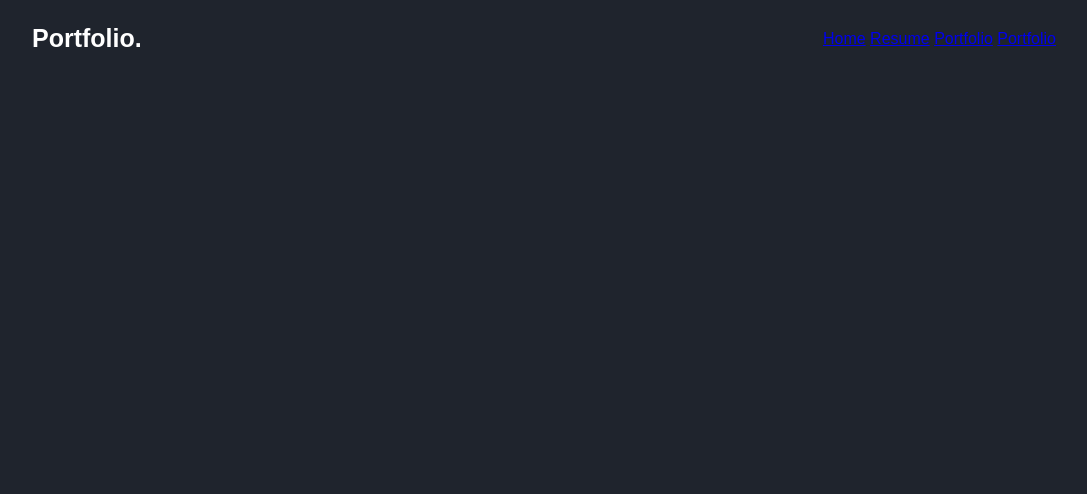
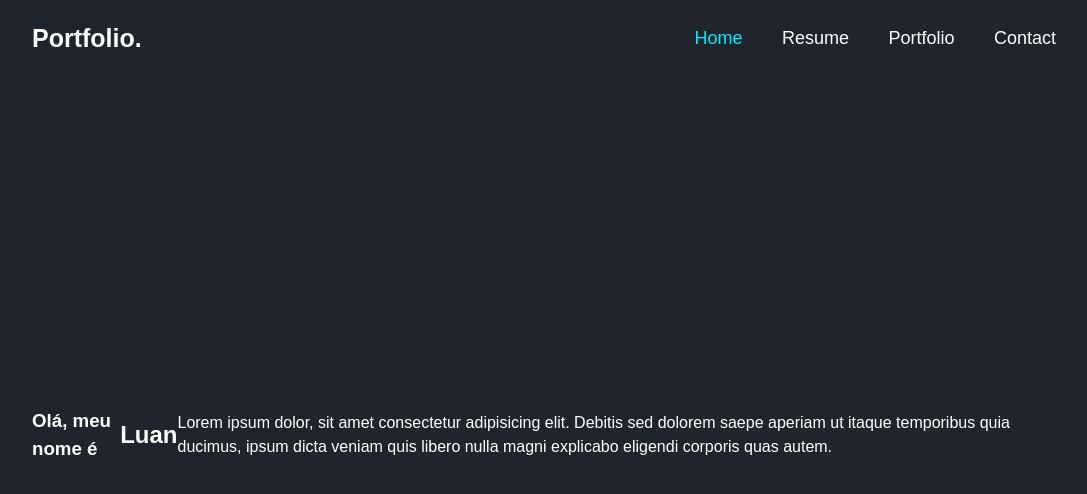
Before and after one commit to LuanSaboia/portfo-lio_DWS, a plain HTML site: page index.html in a window 1280 px wide. Shown: the whole page, without its empty margins (96-1183 px from the left). Drawn offline with Linux system fonts and the light colour scheme.

Commit message:
page home init

```diff
--- a/index.html
+++ b/index.html
@@ -10,13 +10,27 @@
     <header>
         <a href="#" class="logo">Portfolio.</a>
         <nav class="navbar">
-            <a href="#home">Home</a>
+            <a class="active" href="#home">Home</a>
             <a href="#work">Resume</a>
-            <a href="#about">Portfolio</a>
             <a href="#portfolio">Portfolio</a>
+            <a href="#Contato">Contact</a>
         </nav>
     </header>
 
+    <section class="home">
+        <h3>Olá, meu nome é</h3>
+        <h1>Luan</h1>
+        <p>Lorem ipsum dolor, sit amet consectetur adipisicing elit. Debitis sed dolorem saepe aperiam ut itaque temporibus quia ducimus, ipsum dicta veniam quis libero nulla magni explicabo eligendi corporis quas autem.</p>
+        <div class="social-media">
+            <a href="#"></a>
+            <a href="#"></a>
+            <a href="#"></a>
+            <a href="#"></a>
+        </div>
+        <div class="home-img">
+            <img src="" alt="">
+        </div>
+    </section>
     <main>
     </main>
 </body>
--- a/style.css
+++ b/style.css
@@ -9,7 +9,7 @@ body {
     font-family: Arial, sans-serif;
     line-height: 1.5;
     background-color: #1f242d;
-    /* color: #000; */
+    color: #fff;
 }
 
 /* Header */
@@ -34,6 +34,30 @@ header {
     cursor: default;
 }
 
+.navbar a {
+    font-size: 18px;
+    color: #fff;
+    text-decoration: none;
+    font-weight: 500;
+    margin-left: 35px;
+    transition: .3s;
+}
+
+.navbar a:hover,
+.navbar a.active {
+    color: #0ef;
+}
+
+.home {
+    position: relative;
+    width: 100%;
+    height: 100vh;
+    display: flex;
+    justify-content: space-between;
+    align-items: center;
+    padding: 70px 10% 0;
+}
+
 @media (max-width: 768px) {
     header {
         flex-direction: column;
```
